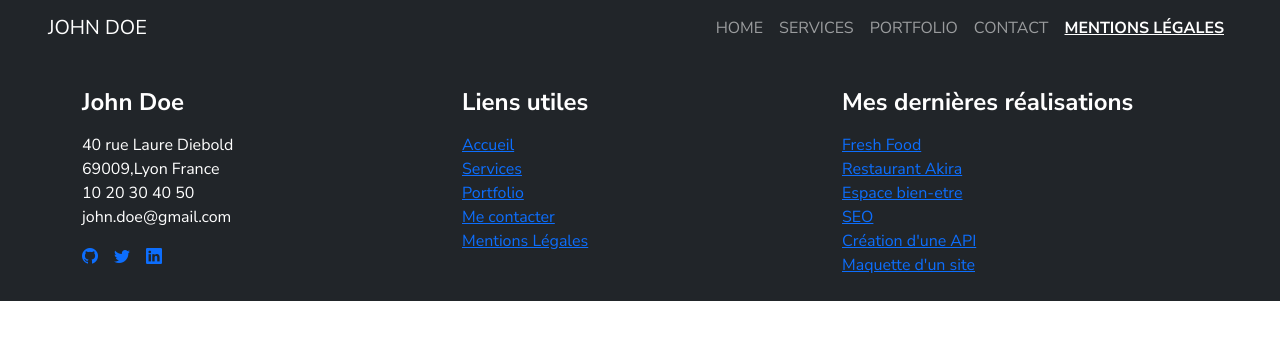
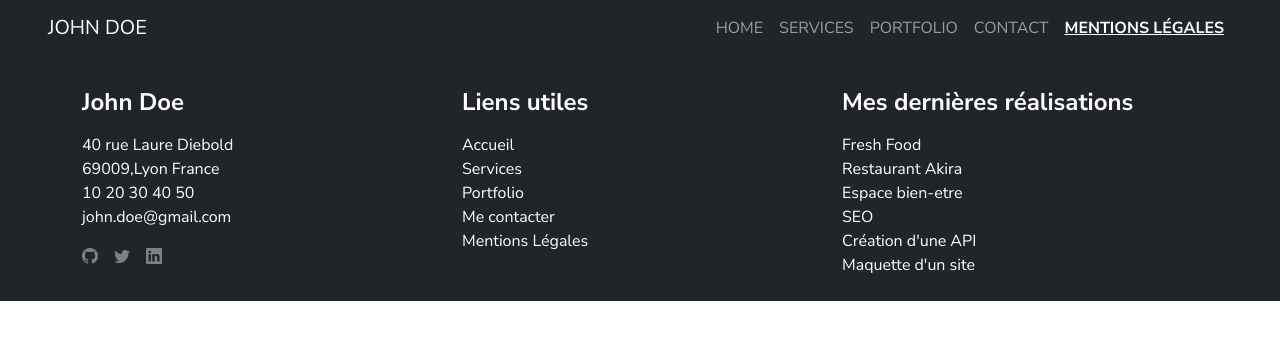
Before and after one commit to CamRossIL/CamRoss-Portfolio-React, a React (Vite) app: page /legales in a window 1280 px wide. Shown: the top 340 px of the page. Built offline with nearby package versions, Linux system fonts and the light colour scheme.

Commit message:
footer styles

```diff
--- a/src/components/Footer.jsx
+++ b/src/components/Footer.jsx
@@ -14,7 +14,7 @@ function Footer() {
             <p className="mb-0">10 20 30 40 50</p>
             <p>john.doe@gmail.com</p>
             <a
-
+              className="linkssocials"
               href="https://github.com/github-john-doe"
               target="_blank"
               rel="noopener noreferrer no follow"
@@ -23,7 +23,7 @@ function Footer() {
             </a>
 
             <a
-
+              className="linkssocials"
               href="https://twitter.com"
               target="_blank"
               rel="noopener noreferrer no follow"
@@ -32,7 +32,7 @@ function Footer() {
             </a>
 
             <a
-
+              className="linkssocials"
               href="https://linkedin.com"
               target="_blank"
               rel="noopener noreferrer no follow"
@@ -42,40 +42,40 @@ function Footer() {
           </div>
           <div className="col-12 col-md-4">
             <h4 className="fw-bold py-2">Liens utiles</h4>
-            <Link to="/" className="d-block">
+            <Link to="/" className="d-block links linksfooter">
               Accueil
             </Link>
-            <Link to="/services" className="d-block">
+            <Link to="/services" className="d-block links linksfooter">
               Services
             </Link>
-            <Link to="/portfolio" className="d-block">
+            <Link to="/portfolio" className="d-block links linksfooter">
               Portfolio
             </Link>
-            <Link to="/contact" className="d-block">
+            <Link to="/contact" className="d-block links linksfooter">
               Me contacter
             </Link>
-            <Link to="/legales" className="d-block">
+            <Link to="/legales" className="d-block links linksfooter">
               Mentions Légales
             </Link>
           </div>
           <div className="col-12 col-md-4">
             <h4 className="fw-bold py-2">Mes dernières réalisations</h4>
-            <Link to="/portfolio" className="d-block">
+            <Link to="/portfolio" className="d-block links linksfooter">
               Fresh Food
             </Link>
-            <Link to="/portfolio" className="d-block">
+            <Link to="/portfolio" className="d-block links linksfooter">
               Restaurant Akira
             </Link>
-            <Link to="/portfolio" className="d-block">
+            <Link to="/portfolio" className="d-block links linksfooter">
               Espace bien-etre
             </Link>
-            <Link to="/portfolio" className="d-block">
+            <Link to="/portfolio" className="d-block links linksfooter">
               SEO
             </Link>
-            <Link to="/portfolio" className="d-block">
+            <Link to="/portfolio" className="d-block links linksfooter">
               Création d'une API
             </Link>
-            <Link to="/portfolio" className="d-block">
+            <Link to="/portfolio" className="d-block links linksfooter">
               Maquette d'un site
             </Link>
           </div>
--- a/src/styles.css
+++ b/src/styles.css
@@ -20,3 +20,18 @@ body {
 .nav-link:hover {
 text-decoration: underline;
 }
+/*style pour footer*/
+.linkssocials{
+text-decoration: none;
+color: gray;
+transition: 0.3s;
+}
+
+.linkssocials:hover{
+color: white;
+filter: brightness(1.2);
+}
+
+.linksfooter:hover{
+  font-weight: bold;
+}
```
